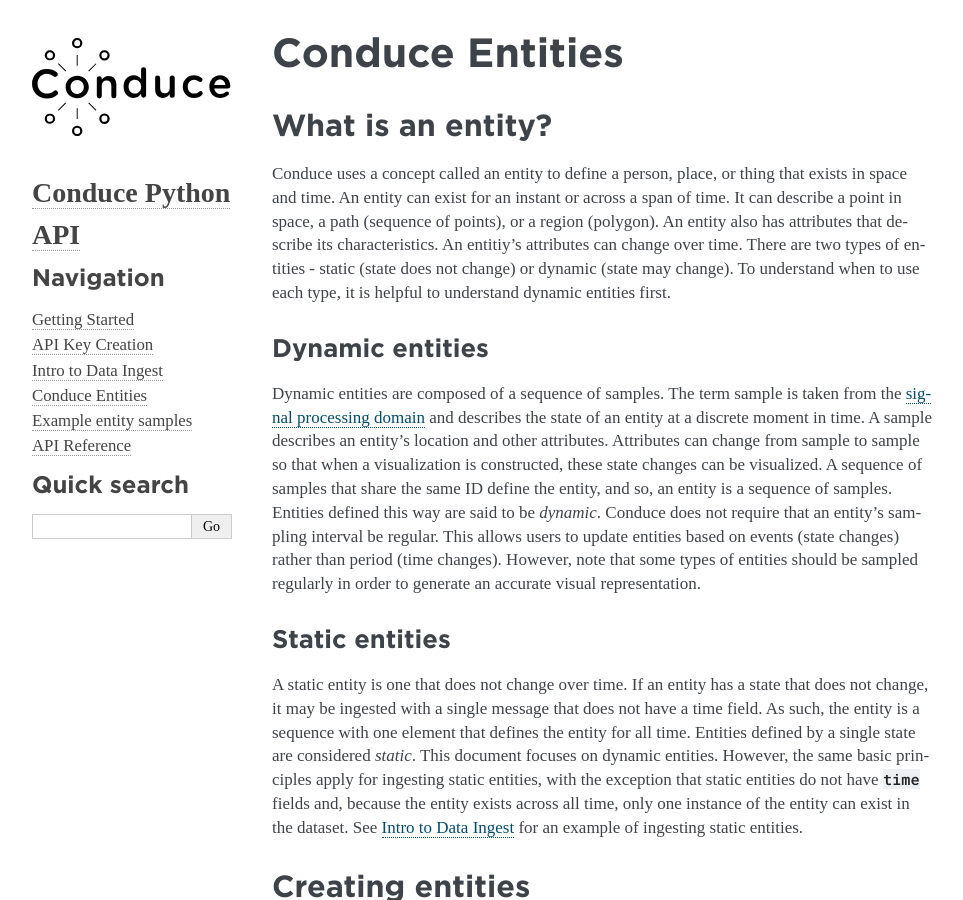
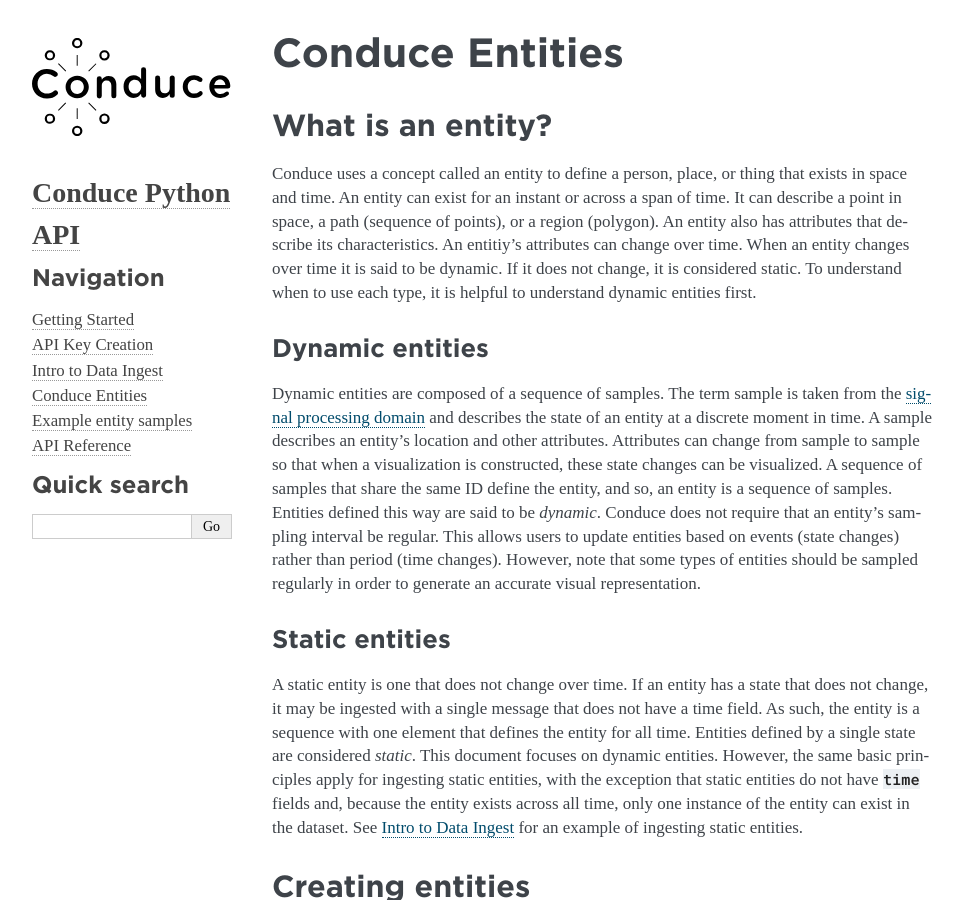
Before and after one commit to ConduceInc/conduce-python-api, a Sphinx documentation site: the page built from doc/source/conduce-entities.rst, in a window 1280 px wide and 900 px high. Shown: the whole window, without its empty margins (148-1111 px from the left). Built offline with Sphinx 7.4.7, drawn with Linux system fonts in a browser that asks for light colours; some web fonts are replaced; formulas are drawn with MathJax 3.

Commit message:
changed conduce entities description sentence according to edits

```diff
--- a/doc/source/conduce-entities.rst
+++ b/doc/source/conduce-entities.rst
@@ -10,7 +10,7 @@
 What is an entity?
 ------------------
 
-Conduce uses a concept called an entity to define a person, place, or thing that exists in space and time.  An entity can exist for an instant or across a span of time.  It can describe a point in space, a path (sequence of points), or a region (polygon).  An entity also has attributes that describe its characteristics. An entitiy's attributes can change over time.  There are two types of entities - static (state does not change) or dynamic (state may change).  To understand when to use each type, it is helpful to understand dynamic entities first.
+Conduce uses a concept called an entity to define a person, place, or thing that exists in space and time.  An entity can exist for an instant or across a span of time.  It can describe a point in space, a path (sequence of points), or a region (polygon).  An entity also has attributes that describe its characteristics. An entitiy's attributes can change over time.  When an entity changes over time it is said to be dynamic. If it does not change, it is considered static.  To understand when to use each type, it is helpful to understand dynamic entities first.
 
 ++++++++++++++++
 Dynamic entities
```
